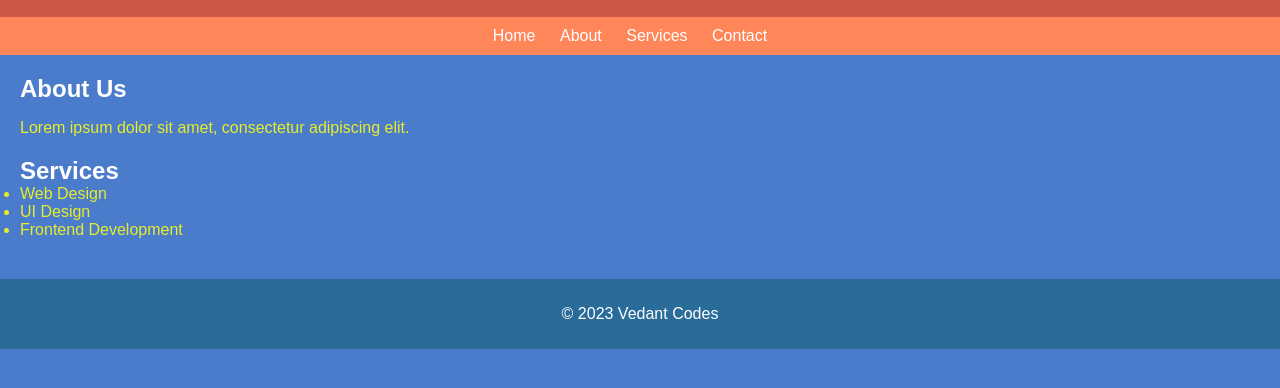
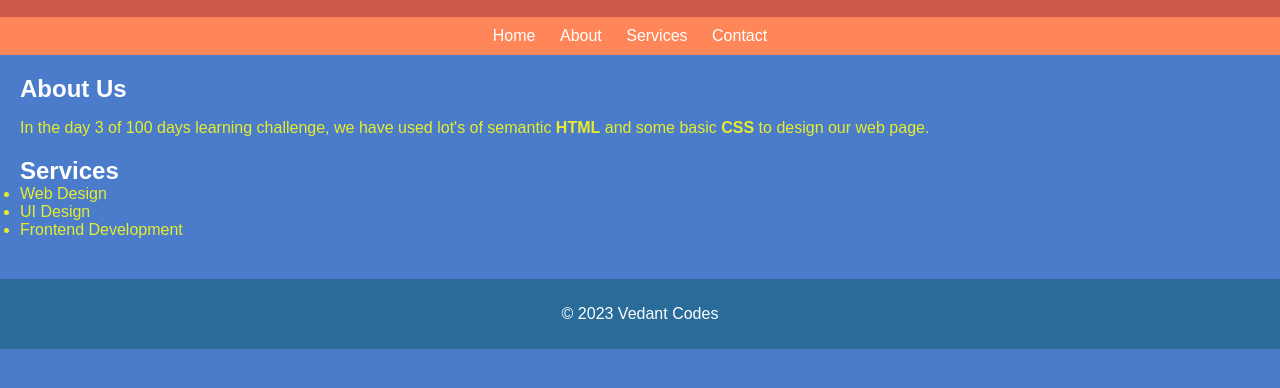
Before and after one commit to VedantCodes30/100-Days-Learning-Challenge, a plain HTML site: page day-3/index.html in a window 1280 px wide. Shown: the part 60-448 px from the top of the page. Drawn offline with Linux system fonts and the light colour scheme.

Commit message:
Update index.html
dsd

```diff
--- a/day-3/index.html
+++ b/day-3/index.html
@@ -21,7 +21,7 @@
     <main>
       <section>
         <h2>About Us</h2>
-        <p>Lorem ipsum dolor sit amet, consectetur adipiscing elit.</p>
+        <p>In the day 3 of 100 days learning challenge, we have used lot's of semantic <strong>HTML</strong> and some basic <strong>CSS</strong> to design our web page. </p>
       </section>
       <section>
         <h2>Services</h2>
```
